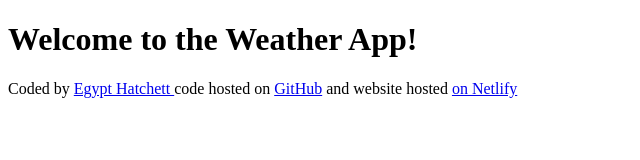
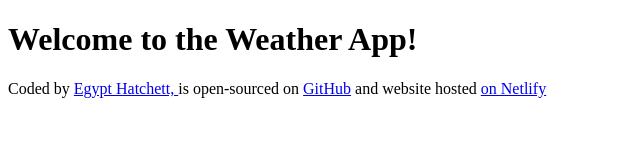
Before and after one commit to ehatche1/egypts-weather-app, a plain HTML site: page index.html in a window 1280 px wide. Shown: the whole page, without its empty margins (0-640 px from the left). Drawn offline with Linux system fonts and the light colour scheme.

Commit message:
updated footer

```diff
--- a/index.html
+++ b/index.html
@@ -9,8 +9,10 @@
     <h1>Welcome to the Weather App!</h1>
     <footer>
       Coded by
-      <a href="https://github.com/ehatche1" target="_blank"> Egypt Hatchett </a>
-      code hosted on
+      <a href="https://github.com/ehatche1" target="_blank">
+        Egypt Hatchett,
+      </a>
+      is open-sourced on
       <a
         href="https://github.com/ehatche1/egypts-weather-app.git"
         target="_blank"
```
Also changed, not shown: 1 other file.
